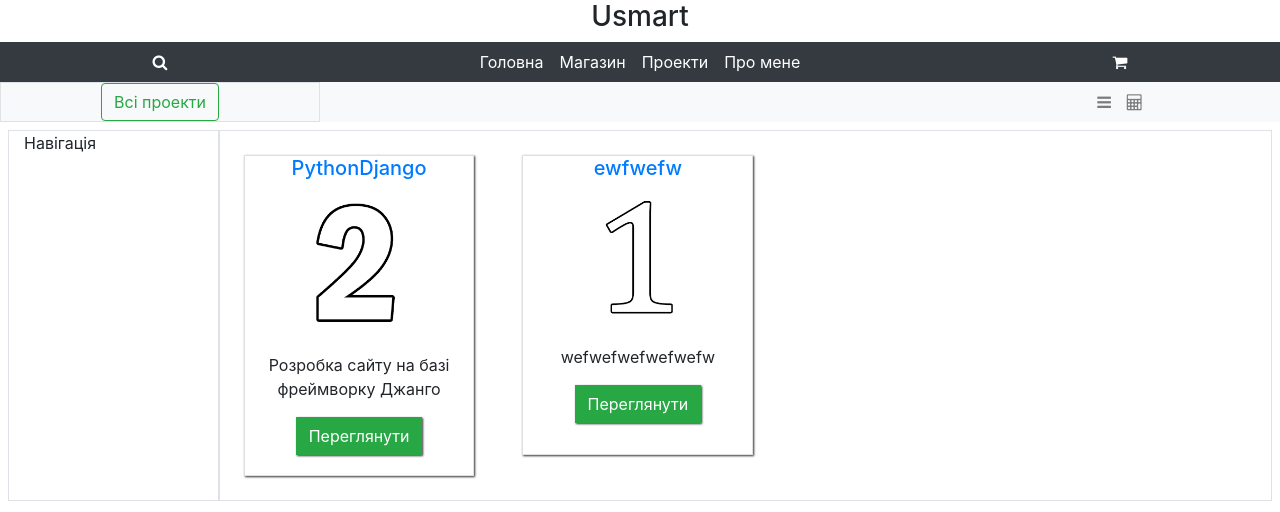
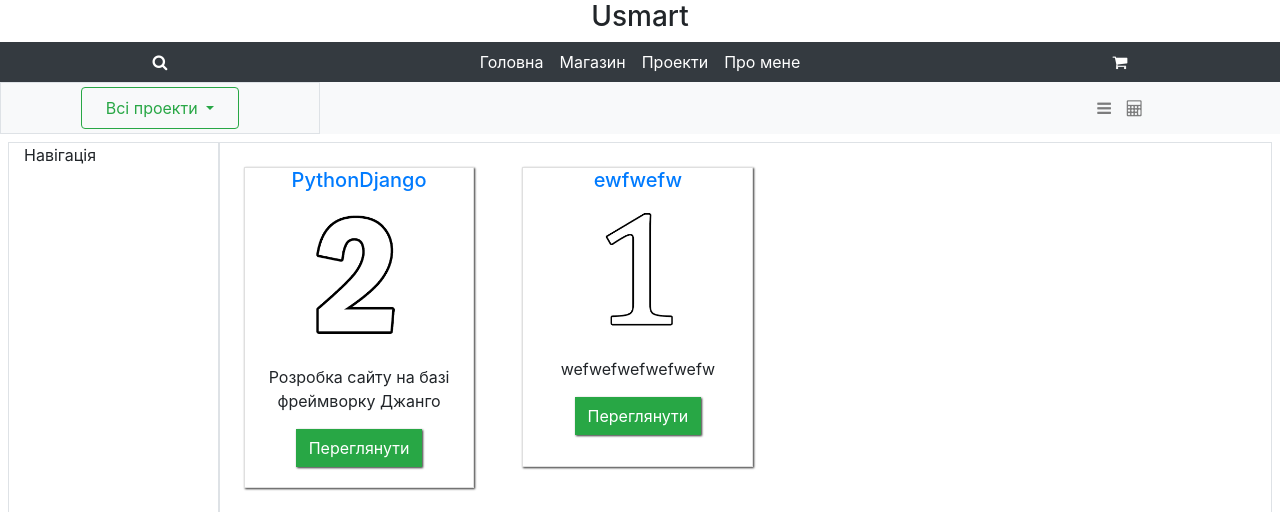
Before and after one commit to RangoUsmart/Usmart-site, a Django app: page /projects/ in a window 1280 px wide. Shown: the top 512 px of the page. Run offline with Django 4.2, Linux system fonts and the light colour scheme; data comes from the database, SQL or seed files in the repository; parts of the project's set-up code (start-up, migrations or seed data) failed here and were passed over; some libraries are stand-ins or nearby versions.

Commit message:
from git

```diff
--- a/projects/templates/blogmenu.html
+++ b/projects/templates/blogmenu.html
@@ -1,6 +1,57 @@
 <div class="container-fluid">
     <div class="row p-0 m-0 bg-light">
-        <div class="col-md-3 d-flex justify-content-center align-items-center border">
+        <div class="col-md-3 border d-flex justify-content-center align-items-center">
+            <nav class="navbar-expand">
+                <!-- Links -->
+                <ul class="navbar-nav p-1">
+
+                  <li class="nav-item dropdown">
+                    <a class="nav-link dropdown-toggle btn btn-outline-success btn-block px-4" href="{% url 'shop:product_list' %}" id="navbardrop" data-toggle="dropdown">
+                        Всі проекти
+                    </a>
+                    <div class="dropdown-menu">
+                        <a class="dropdown-item btn btn-outline-success btn-block" href="{% url 'shop:product_list' %}">{% if category %}{{ category.name }}{% else %}Жодних категорій{% endif %}</a>
+                        {% for c in categories %}
+                            <a
+                            class="dropdown-item"
+                            href="{{ c.get_absolute_url }}">{{ c.name }}
+                            </a>
+                        {% endfor %}
+
+                    </div>
+                  </li>
+                </ul>
+            </nav>
+        </div>
+        <div class="col-md-6 p-0 m-0">
+
+          {% comment %} <h3 class="text-left">{% if category %}{{ category.name }}{% else %}Всі продукти{% endif %}</h3>          {% endcomment %}
+        </div>
+        <div class="col-md-3 d-flex justify-content-center align-items-center">
+            <nav class="navbar navbar-expand-lg navbar-light bg-light p-0 m-0">
+                <button class="navbar-toggler" type="button" data-toggle="collapse" data-target="#navbarTogglerDemo03" aria-controls="navbarTogglerDemo03" aria-expanded="false" aria-label="Toggle navigation">
+                  <span class="navbar-toggler-icon">ww</span>
+                </button>
+                <div class="collapse navbar-collapse center-block" id="navbarTogglerDemo03">
+                  <ul class="navbar-nav mr-auto mt-0 mt-lg-0">
+
+                    <li class="nav-item">
+                      <a class="nav-link" href="#"><i class="fa fa-bars" aria-hidden="true"></i>
+                      </a>
+                    </li>
+                    <li class="nav-item">
+                      <a class="nav-link" href="#"><i class="fa fa-calculator" aria-hidden="true"></i>
+                      </a>
+                    </li>
+                  </ul>
+                </div>
+            </nav>
+        </div>
+    </div>
+</div>
+{% comment %} <div class="container-fluid">
+    <div class="row p-0 m-0 bg-light">
+<div class="col-md-3 d-flex justify-content-center align-items-center border">
             <a href="{% url 'post_new' %}" class="btn btn-outline-success">
                 <span class="glyphicon glyphicon-plus">
                 {% if category %}{{ category.name }}{% else %}Всі проекти{% endif %}</a>
@@ -29,4 +80,4 @@
                 </div>
             </nav>
         </div>
-  </div>
+  </div> {% endcomment %}
--- a/shop/templates/submenu.html
+++ b/shop/templates/submenu.html
@@ -48,3 +48,4 @@
             </nav>
         </div>
     </div>
+    </div>
--- a/static/css/style.css
+++ b/static/css/style.css
@@ -1023,3 +1023,13 @@ border-bottom-left-radius:0;
 ::-webkit-scrollbar-thumb {
   box-shadow: inset 0 0 6px rgba(0,0,0,0.3);
 }
+
+.d{
+  min-height: 100vh
+}
+.c{
+  min-height: 100vh
+}
+.b{
+  min-height: 100vh
+}
--- a/usmart/urls.py
+++ b/usmart/urls.py
@@ -33,6 +33,7 @@ urlpatterns = [
     path('cv/', include('cv.urls', namespace='cv')),
     path('login/', include('login.urls', namespace='login')),
     path('create/', include('orders.urls', namespace='orders')),
+    path('api-auth/', include('rest_framework.urls'))
 ]
 if settings.DEBUG:
     urlpatterns += static(settings.MEDIA_URL, document_root=settings.MEDIA_ROOT)
```
Also changed, not shown: cv/templates/cv.html (+16 -8 lines), usmart/settings.py (+9 -0 lines), projects/migrations/0001_initial.py, projects/migrations/0002_theme_post_theme.py (deleted), projects/migrations/0003_alter_post_slug.py (deleted), projects/migrations/0004_theme_image.py (deleted), projects/migrations/0005_alter_post_slug.py (deleted), projects/migrations/0006_alter_post_slug.py (deleted). Lines whose indentation alone changed are shown as unchanged.
